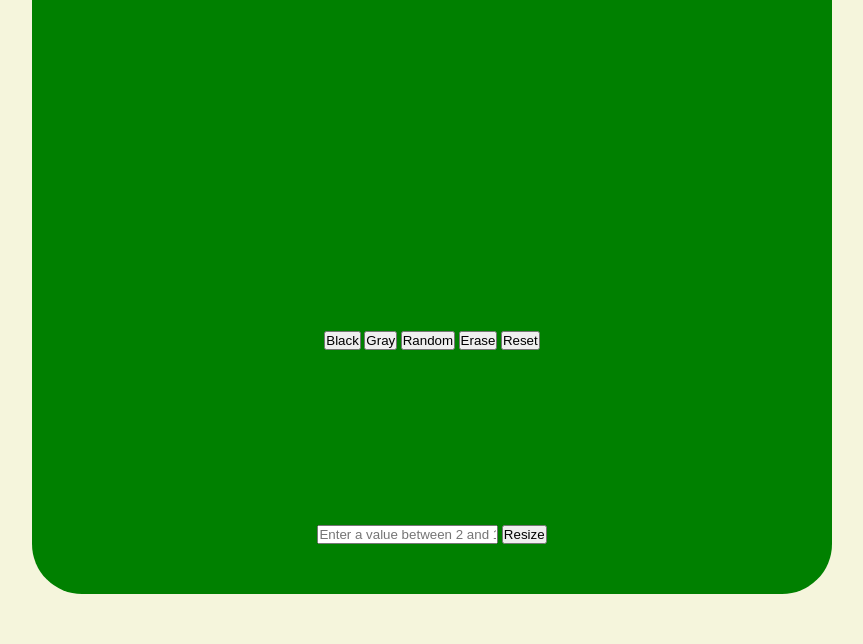
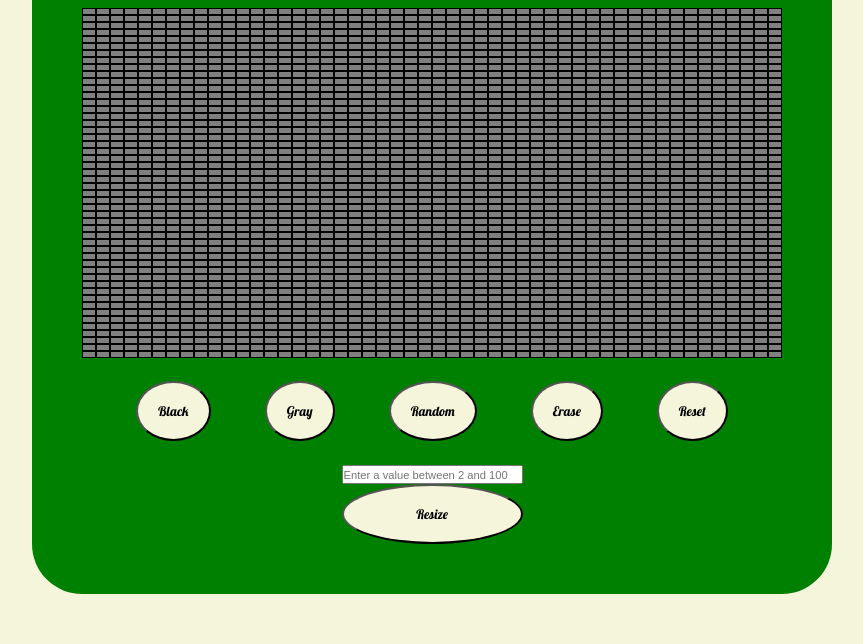
Before and after one commit to BrunoMilosevic/Etch-a-Sketch-Odin, a plain HTML site: page index.html in a window 1280 px wide. Shown: the part 156-800 px from the top of the page, without its empty margins (208-1071 px from the left). Drawn offline with Linux system fonts and the light colour scheme.

Commit message:
Made a sketch board grid and edited buttons

```diff
--- a/index.html
+++ b/index.html
@@ -27,6 +27,6 @@
             </div>
         </div>
 
-
+    <script src="script.js"></script>
 </body>
 </html>
--- a/script.js
+++ b/script.js
@@ -0,0 +1,14 @@
+function initializeSketch(n){
+    for(let i = 0; i < n * n; i++){
+      let cellSize = 100 / n;
+      const sketchPixel = document.createElement("div");
+      sketchPixel.className = "sketch-pixel";
+      sketchPixel.style.width = `${cellSize}%`;
+      sketchPixel.style.height = `${cellSize}%`;
+      sketchboard.appendChild(sketchPixel);
+      console.log(sketchPixel)
+    }
+}
+
+const sketchboard = document.querySelector(".sketch-board");
+initializeSketch(50);
--- a/styles.css
+++ b/styles.css
@@ -32,3 +32,36 @@ body{
     align-items: center;
     color: beige;
 }
+.sketch-board{
+    display: flex;
+    flex-wrap: wrap;
+    width: 100%;
+    height: 350px;
+    background-color: rgb(207, 206, 206);
+
+}
+.color-buttons {
+    width: 100%;
+    display: flex;
+    justify-content: space-evenly;
+}
+.color-buttons button, .resize{
+    font-family: "Lobster", sans-serif;
+    border-radius: 50%;
+    padding: 20px;
+    background-color: beige;
+
+}
+.property-container{
+    display: flex;
+    flex-direction: column;
+}
+input::placeholder{
+    font-size: 0.7rem;
+}
+.sketch-pixel{
+    width : 6.25%;
+    height: 6.25%;
+    border: 1px solid black;
+    background-color: gray;
+}
```
